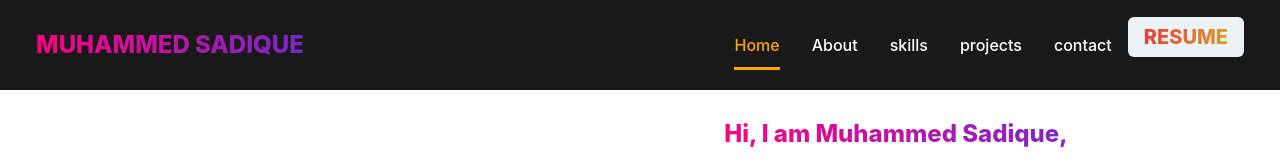
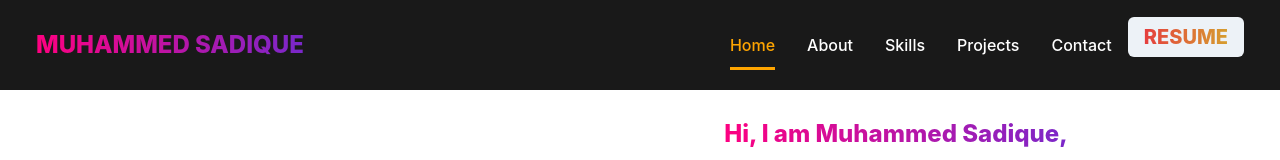
Before and after one commit to mhdsadique/mhdsadique.github.io, a React (Create React App) app: page / in a window 1280 px wide. Shown: the top 160 px of the page. Built offline with nearby package versions, Linux system fonts and the light colour scheme.

Commit message:
spellchange

```diff
--- a/src/component/calender.jsx
+++ b/src/component/calender.jsx
@@ -1,4 +1,4 @@
-import { Box } from "@chakra-ui/react";
+import { Box, Heading } from "@chakra-ui/react";
 import React from "react";
 import GitHubCalendar from "react-github-calendar";
 import ReactTooltip from "react-tooltip";
@@ -18,7 +18,7 @@ const Calender = () => {
     });};
   return (
     <Box  w='80%' margin={'auto'} >
-
+      <Heading textAlign={'center'} marginBottom='15px' >Github Calendar</Heading>
       <GitHubCalendar
         username="mhdsadique"
         // transformData={selectLastHalfYear}
--- a/src/pages/navbar.jsx
+++ b/src/pages/navbar.jsx
@@ -36,15 +36,15 @@ const Navbar = () => {
                     </li>
                     <li className='nav-item' style={{cursor:'pointer'}}>
                         {/* <a href='#skills' onClick={closeMenu}>Skills</a> */}
-                        <Link to="skills" activeStyle={{color: "orange"}} spy={true} smooth={true} offset={-100} duration={500} onClick={closeMenu}>skills</Link>
+                        <Link to="skills" activeStyle={{color: "orange"}} spy={true} smooth={true} offset={-100} duration={500} onClick={closeMenu}>Skills</Link>
                     </li>
                     <li className='nav-item' style={{cursor:'pointer'}}>
                         {/* <a href='#projects' onClick={closeMenu}>Projects</a> */}
-                        <Link to="projects" activeStyle={{color: "orange"}} spy={true} smooth={true} offset={-100} duration={500} onClick={closeMenu}>projects</Link>
+                        <Link to="projects" activeStyle={{color: "orange"}} spy={true} smooth={true} offset={-100} duration={500} onClick={closeMenu}>Projects</Link>
                     </li>
                     <li className='nav-item' style={{cursor:'pointer'}}>
                         {/* <a href='#contact' onClick={closeMenu}>Contact</a> */}
-                        <Link to="contact" activeStyle={{color: "orange"}} spy={true} smooth={true} offset={100} duration={500} onClick={closeMenu}>contact</Link>
+                        <Link to="contact" activeStyle={{color: "orange"}} spy={true} smooth={true} offset={100} duration={500} onClick={closeMenu}>Contact</Link>
                     </li>
 
   {/* <a  target="_blank" rel="noopener noreferrer" href="https://drive.google.com/file/d/1LpktnKh2o_wARC_lje5LIv4ICnM7S08m/view?usp=sharing">  */}
```
